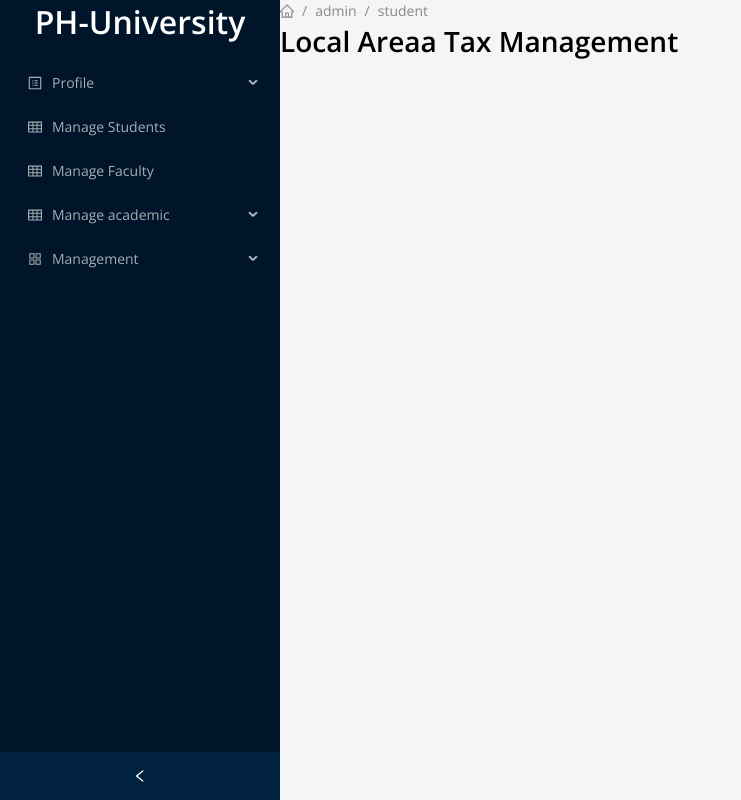
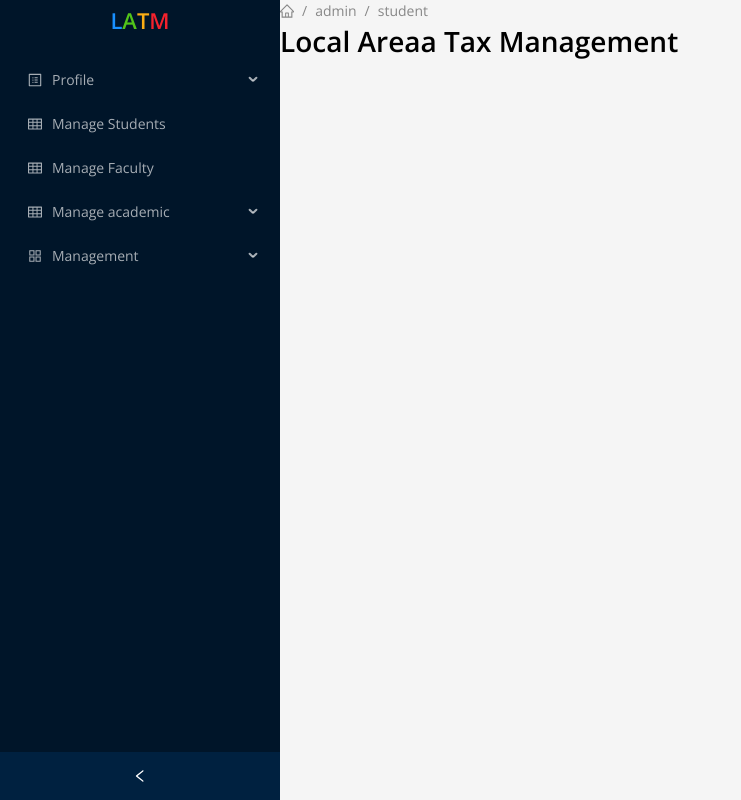
Before and after one commit to f4faysal/local-areaa-tax-management, a Next.js app: page / in a window 1280 px wide. Shown: the whole page, without its empty margins (0-741 px from the left). Built offline with nearby package versions, Linux system fonts and the light colour scheme.

Commit message:
Refactor sidebar component

```diff
--- a/src/components/ui/Sidebar.tsx
+++ b/src/components/ui/Sidebar.tsx
@@ -1,10 +1,10 @@
 "use client";
 
+import { Layout, Menu } from "antd";
 import { useState } from "react";
-import { Layout, Menu } from "antd";
 
+import { USER_ROLE } from "@/constants/role";
 import { sidebarItems } from "@/constants/sidebarItems";
-import { USER_ROLE } from "@/constants/role";
 
 const { Sider } = Layout;
 
@@ -37,7 +37,12 @@ const SideBar = () => {
           marginBottom: "1rem",
         }}
       >
-        PH-University
+        <p style={{ fontSize: "22px", padding: "5px" }}>
+          <span style={{ color: "#1890ff" }}>L</span>
+          <span style={{ color: "#52c41a" }}>A</span>
+          <span style={{ color: "#faad14" }}>T</span>
+          <span style={{ color: "#f5222d" }}>M</span>
+        </p>
       </div>
       <Menu
         theme="dark"
```
